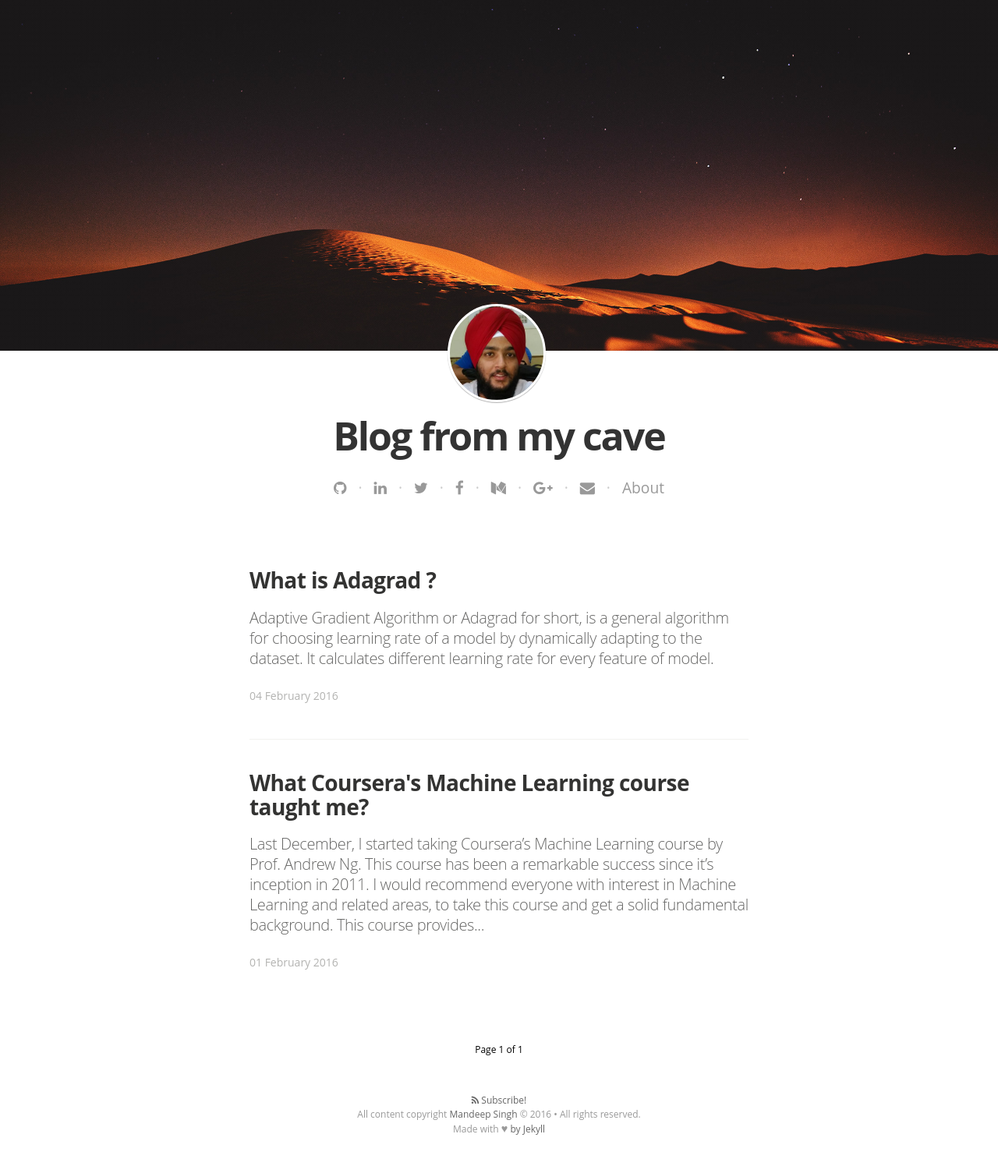
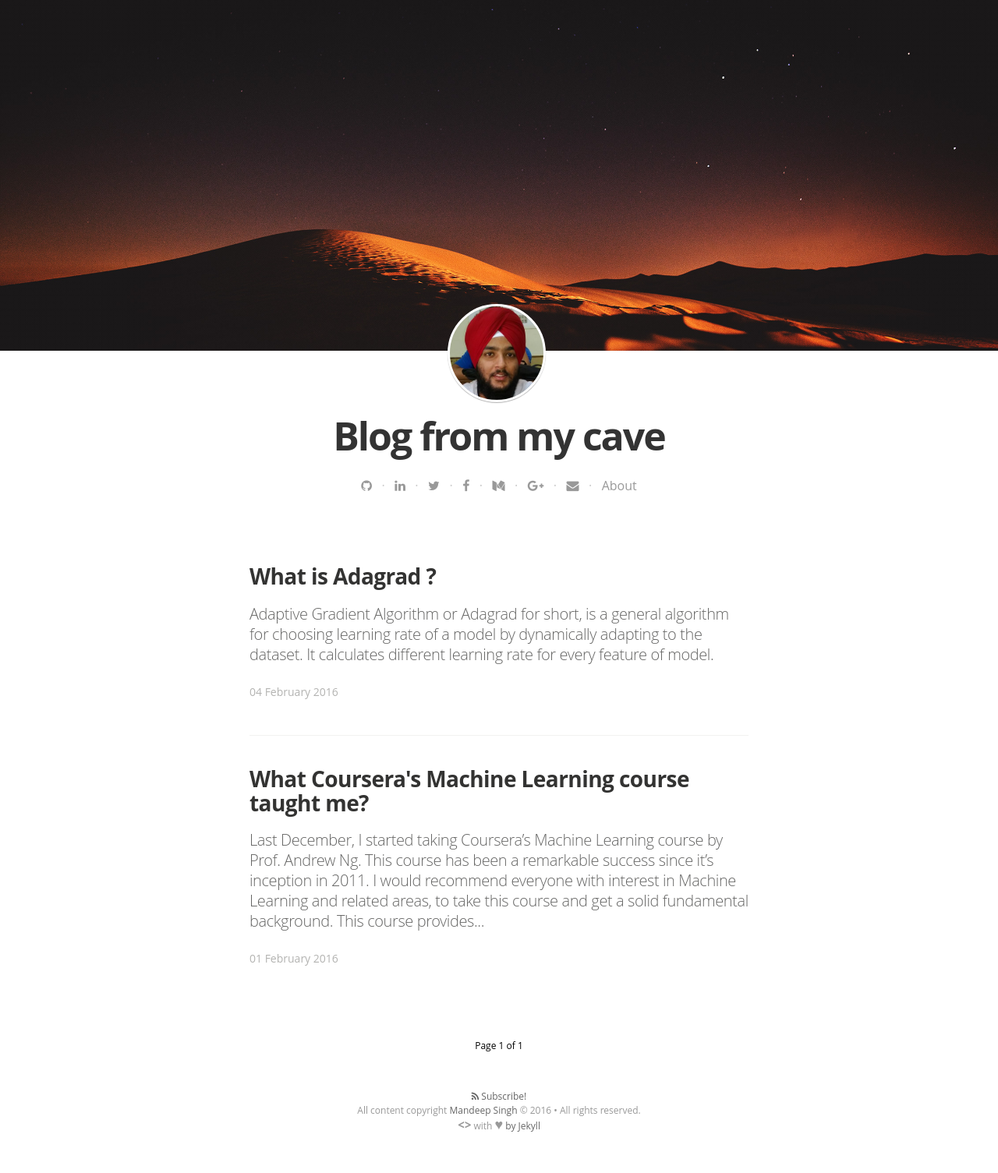
Before and after one commit to daxlab/blog, a Jekyll site: the page built from index.html, in a window 1280 px wide. Shown: the whole page at 78% size. Built offline with Jekyll 4.4.1, drawn with Linux system fonts in a browser that asks for light colours; nearby versions of some CDN libraries; some web fonts are replaced; the list of posts is cut into pages by our own code.

Commit message:
minor changes

```diff
--- a/_config.yml
+++ b/_config.yml
@@ -16,7 +16,7 @@ cover: "/assets/images/header-background.jpg"
 name: 'Mandeep Singh'
 author: 'Mandeep Singh'
 author_image: "/assets/images/author.jpg"
-bio: "Engineer. Developer. Researcher."
+bio: "Engineer.Developer.Researcher."
 paginate:	5
 exclude: [vendor]
 url: "https://blog.mrmandeep.me" # the base hostname & protocol for your site
--- a/_includes/footer.html
+++ b/_includes/footer.html
@@ -4,7 +4,7 @@
   <a class="subscribe" href="{{ "/feed.xml" | prepend: site.baseurl }}"> <span class="tooltip"> <i class="fa fa-rss"></i> Subscribe!</span></a>
     <div class="inner">
          <section class="copyright">All content copyright <a href="mailto:{{ site.email}}">{{ site.name }}</a> &copy; {{ site.time | date: '%Y' }} &bull; All rights reserved.</section>
-         <section class="poweredby">Made with <i style="font-size:1.2em;">&hearts;</i><a href="http://jekyllrb.com"> by Jekyll</a></section>
+         <section class="poweredby"><i style="font-weight:bold;font-size:1.3em;">&lt;&gt;</i> with <i style="font-weight:bold;font-size:1.5em;">&hearts;</i><a href="http://jekyllrb.com"> by Jekyll</a></section>
     </div>
 </footer>
 
--- a/css/main.sass
+++ b/css/main.sass
@@ -120,7 +120,7 @@ body
     font-weight: 400
   .custom-links
     margin: 0 0 50px
-    font-size: 1.2em
+    font-size: 1em
     text-align: center
     color: #ccc
     a
```
